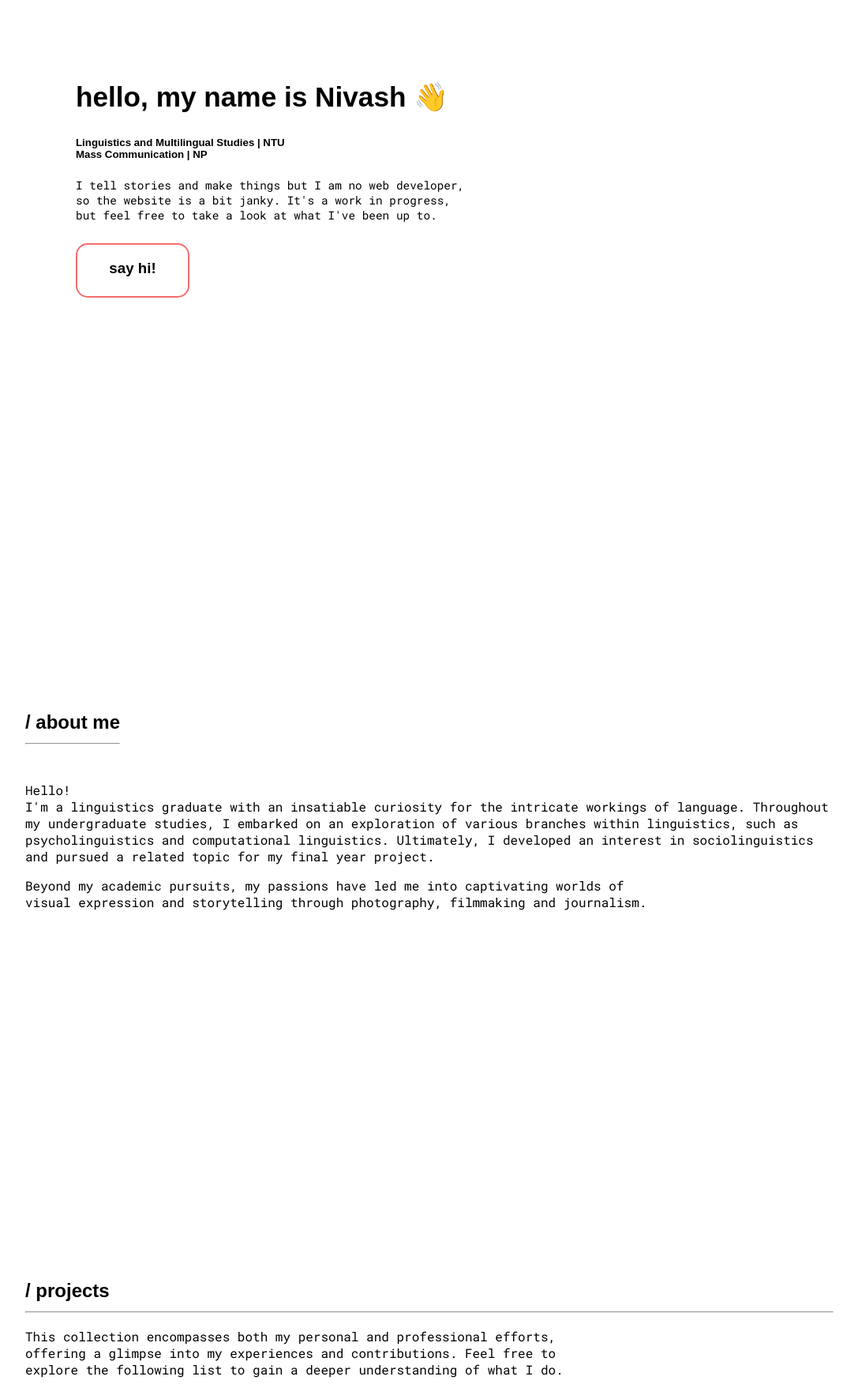
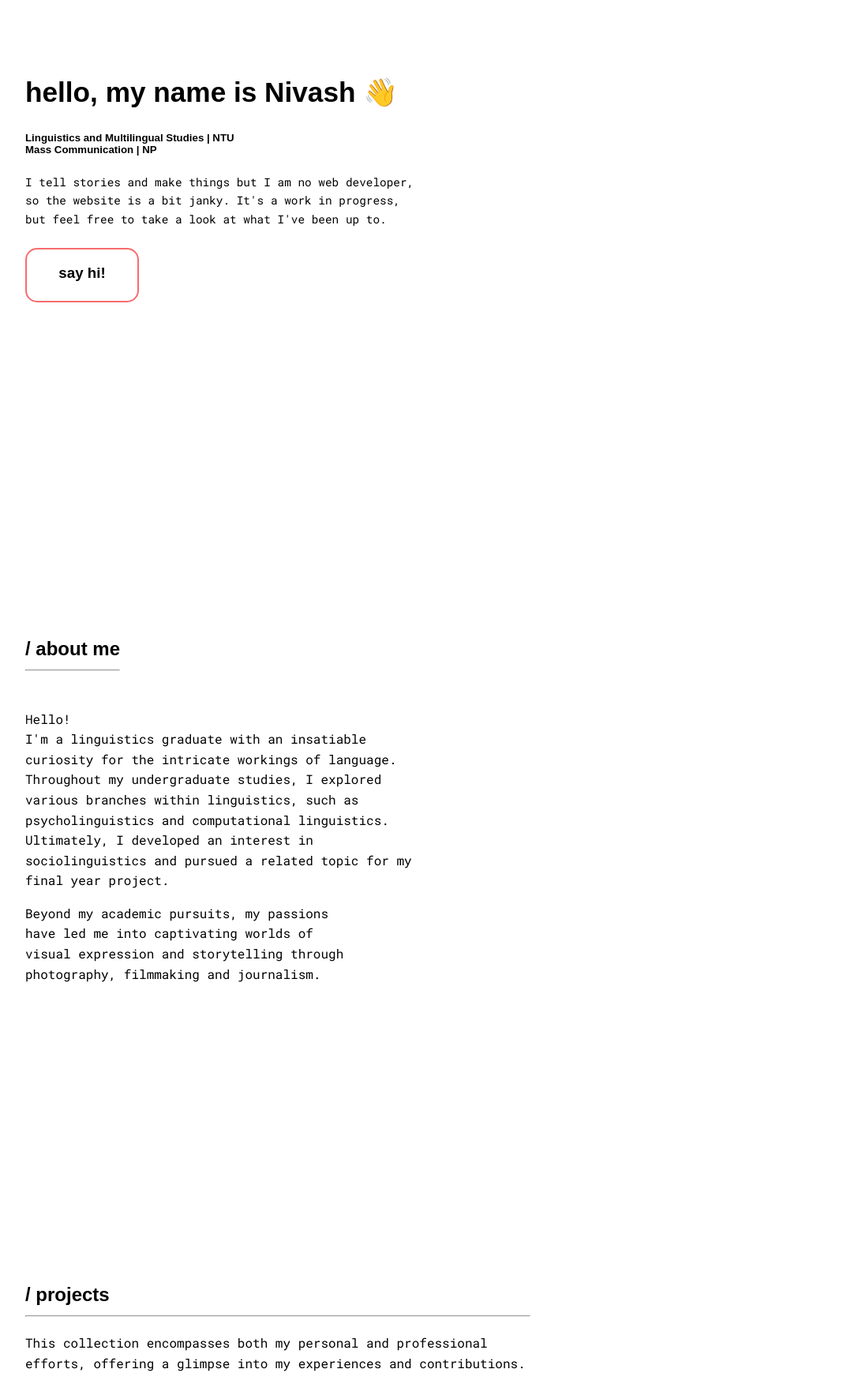
Before and after one commit to NivashJ/nivash-jx, a plain HTML site: page index.html in a window 1280 px wide. Shown: the part 175-1928 px from the top of the page at 79% size, without its empty margins (96-1183 px from the left). Drawn offline with nearby package versions, Linux system fonts and the light colour scheme; a web font is replaced by a local one.

Commit message:
line height and width constraints for index

```diff
--- a/CSS/styles.css
+++ b/CSS/styles.css
@@ -105,13 +105,14 @@ section.hero .home-wrapper {
   color: black;
   font-family: 'satoshi', sans-serif;
   font-weight: 500;
-  padding: 10%;
+  padding: 5%;
   max-width: 40%;
 }
 
 section.hero .home-wrapper p {
   font-family: roboto mono;
   font-size: 0.9em;
+  line-height: 1.6;
 }
 
 section.hero .home-wrapper .sentence {
@@ -216,6 +217,7 @@ section.about .about-wrapper {
   justify-content: space-between;
   width: 100vw;
   scroll-snap-type: y mandatory;
+  max-width: 40%;
 }
 
 section.about .about-wrapper .me-heading {
@@ -231,6 +233,7 @@ section.about .about-wrapper .me-content {
   color: black;
   font-family: roboto mono;
   scroll-snap-type: y mandatory;
+  line-height: 1.6;
 }
 
 section.about .about-wrapper .pfp {
@@ -238,8 +241,9 @@ section.about .about-wrapper .pfp {
   width: auto;
   display: -webkit-box;
   display: -ms-flexbox;
-  flex: none;
-  float: right;
+  position: absolute;
+  right: 0px;
+
   scroll-snap-type: y mandatory;
 }
 
@@ -262,7 +266,9 @@ section.projects {
 section.projects .projects-wrapper {
   background-color: white;
   padding: 10%;
+  max-width: 50%;
 }
+
 
 section.projects .projects-wrapper .projects-heading {
   color: black;
@@ -273,6 +279,7 @@ section.projects .projects-wrapper .projects-heading {
 section.projects .projects-wrapper .projects-content {
   color: black;
   font-family: roboto mono;
+  line-height: 1.6;
 
 }
 
@@ -779,3 +786,13 @@ img {
 
  }
 }
+
+@media (min-width: 800px){
+
+  #index-wrapper{
+    width:364px;
+
+  }
+
+
+}
--- a/index.html
+++ b/index.html
@@ -67,17 +67,14 @@
                 <div class="me-content">
                     <p>
                         Hello!<br> I'm a linguistics graduate with an insatiable curiosity for the intricate workings of language.
-                        Throughout my undergraduate studies, I embarked on an exploration of various branches within linguistics, such as psycholinguistics and computational linguistics.
+                        Throughout my undergraduate studies, I explored various branches within linguistics, such as psycholinguistics and computational linguistics.
                         Ultimately, I developed an interest in sociolinguistics and pursued a related topic for my final year project.
                     </p>
                     <p>
                         Beyond my academic pursuits, my passions have led me into captivating worlds of visual expression and storytelling through photography, filmmaking and journalism.
 
                     </p>
-                <div class="profile-image">
-                    <!--<img class="pfp" src = "images/Nivash-LMS-photo.png"> -->
-                </div>
-                      </p>
+
             </div>
 
         </section>
@@ -89,7 +86,7 @@
                     <h1>/ projects<hr></h1>
                 </div>
                 <div class="projects-content">
-                    <p>This collection encompasses both my personal and professional efforts, offering a glimpse into my experiences and contributions. Feel free to explore the following list to gain a deeper understanding of what I do.
+                    <p>This collection encompasses both my personal and professional efforts, offering a glimpse into my experiences and contributions.
                     </p>
                  </div>
 
```
